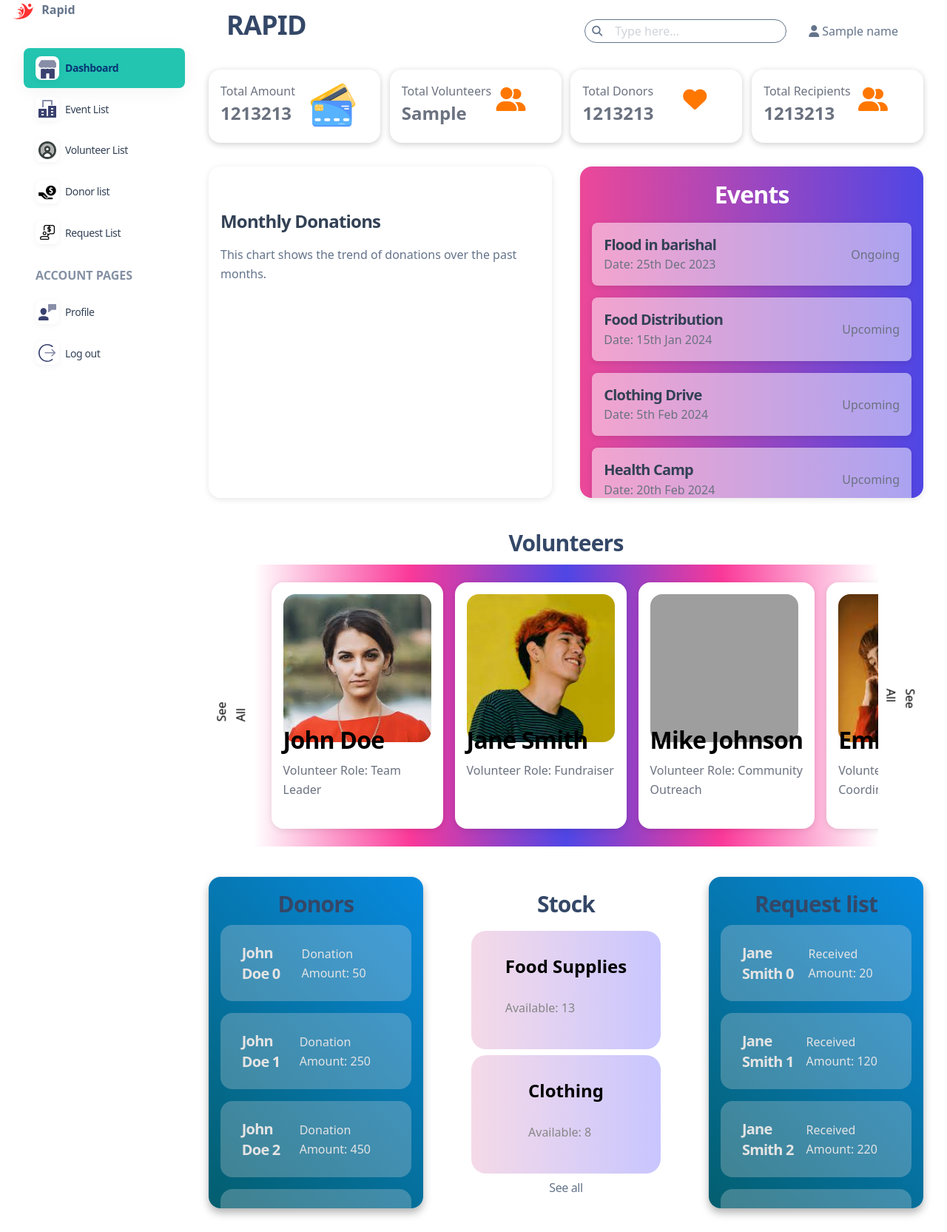
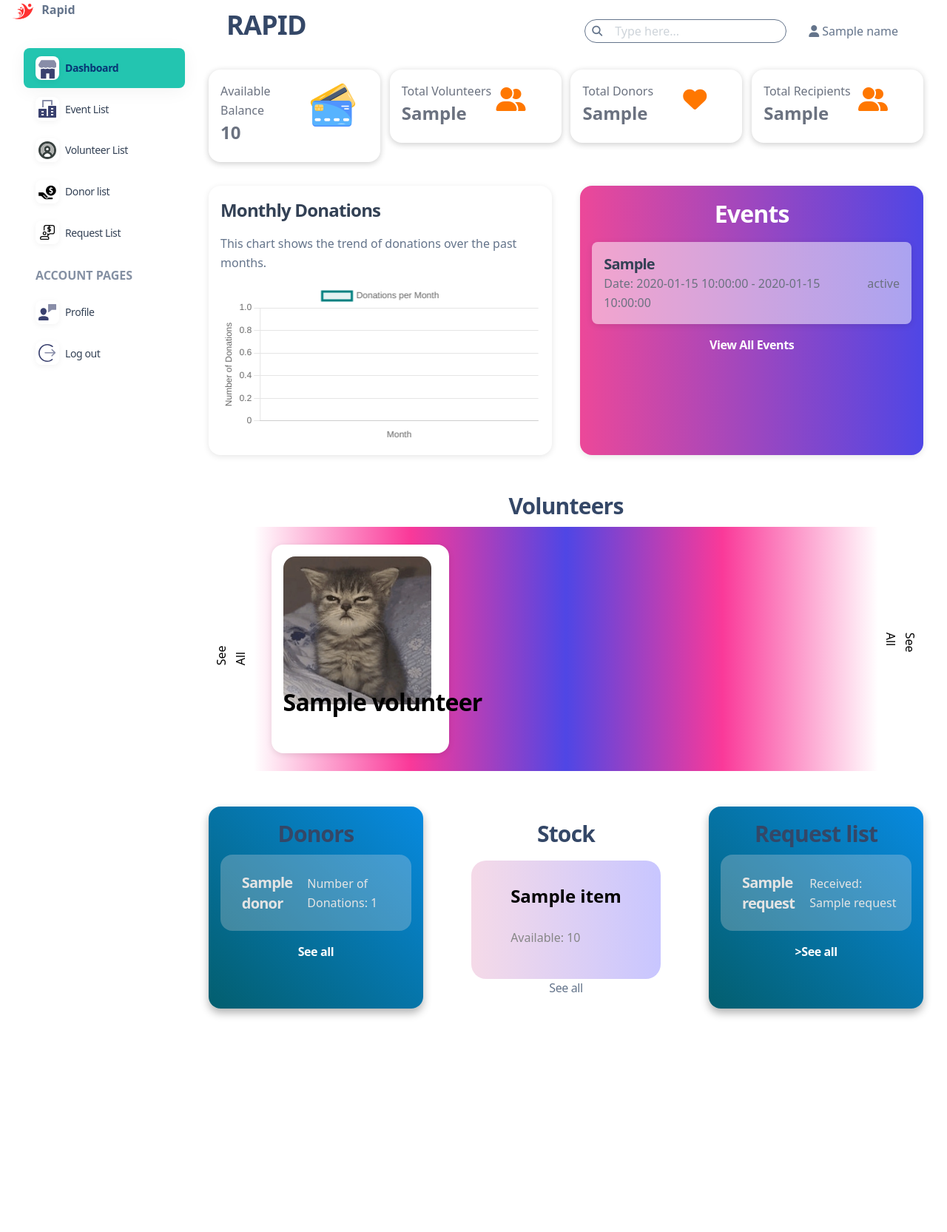
Before and after one commit to fahimratul/DBMS, a Flask app: template rapid/templates/admin/admin_dashboard.html in a window 1280 px wide. Shown: the part 17-1682 px from the top of the page at 74% size. After the commit the page ends 1391 px from the top, so only its background shows below. Run offline with Flask 3, Linux system fonts and the light colour scheme; the template is opened without the code that fills it: most values are stand-ins (such as "Sample title", 1, 10 or a date in 2020); a map, chart or similar area stays blank; some libraries are stand-ins or nearby versions; grey boxes are pictures that could not be loaded.

Commit message:
added all necessary query  for admin dash_board (group by, join, function, pl sql), added graph for monthly donation, fixed volunteer profile pic issue

```diff
--- a/rapid/schema.sql
+++ b/rapid/schema.sql
@@ -46,7 +46,8 @@ CREATE TABLE volunteer (
     join_time DATE NOT NULL,
     user_name VARCHAR(20) NOT NULL UNIQUE,
     password TEXT NOT NULL,
-    nid_birthcert BLOB
+    nid_birthcert BLOB,
+    profile_picture BLOB
 );
 
 CREATE TABLE item (
@@ -97,6 +98,8 @@ CREATE TABLE event (
     event_type_id INT,
     item_id INT,
     donation_receiver_id INT,
+    start_date DATE,
+    end_date DATE,
     status VARCHAR(30) NOT NULL,
     FOREIGN KEY (volunteer_id) REFERENCES volunteer(volunteer_id),
     FOREIGN KEY (event_type_id) REFERENCES event_type(event_type_id),
--- a/rapid/templates/admin/admin_dashboard.html
+++ b/rapid/templates/admin/admin_dashboard.html
@@ -216,8 +216,8 @@
 
       <div class="total-amount-card">
         <div class="total-amount-header">
-          <p>Total Amount</p>
-          <h5> 1213213<!--{{total_amount}}--></h5>
+          <p>Available Balance</p>
+          <h5> {{ admin_data['available_balance'] }}</h5>
         </div>
         <div class="total-amount-icon">
           <img src="{{ url_for('static', filename='images/logo/bank-logo.png') }}" alt="Bank Logo" class="bank-logo" />
@@ -227,7 +227,7 @@
       <div class="total-amount-card">
         <div class="total-amount-header">
           <p>Total Volunteers</p>
-          <h5>{{volunteer_cnt}}</h5>
+          <h5>{{admin_data['volunteer_cnt']}}</h5>
         </div>
         <div class="total-amount-icon">
           <i class="fas fa-user-friends"></i>
@@ -237,7 +237,7 @@
       <div class="total-amount-card">
         <div class="total-amount-header">
           <p>Total Donors</p>
-          <h5> 1213213<!--{{completed_amount}}--></h5>
+          <h5> {{admin_data['donor_cnt']}}</h5>
         </div>
         <div class="total-amount-icon">
           <i class="fas fa-heart"></i>
@@ -247,7 +247,7 @@
       <div class="total-amount-card">
         <div class="total-amount-header">
           <p>Total Recipients</p>
-          <h5> 1213213<!--{{cancelled_amount}}--></h5>
+          <h5> {{ admin_data['recipient_cnt'] }}</h5>
         </div>
         <div class="total-amount-icon">
           <i class="fas fa-user-friends"></i>
@@ -261,38 +261,61 @@
         <h3>Monthly Donations</h3>
         <p>This chart shows the trend of donations over the past months.</p>
         <canvas id="myChart" style="width:100%;max-width:600px"></canvas>
+        <!-- Chart.js: Monthly Donations Line Graph -->
+        <!--
+          This block uses Chart.js to render a line graph of monthly donations.
+          - Data is passed from Flask as admin_data['donations_by_month'] (list of dicts with 'month' and 'donation_count').
+          - The Jinja2 tojson filter serializes the data for JavaScript.
+          - X axis: months (YYYY-MM), Y axis: number of donations per month.
+        -->
+        <script src="https://cdn.jsdelivr.net/npm/chart.js"></script>
+        <script>
+          // Prepare data from Flask backend
+          const donationData = {{ admin_data['donations_by_month'] | tojson }};
+          // Convert 'YYYY-MM' to 'Mon YYYY' for display
+          const monthNames = ['Jan', 'Feb', 'Mar', 'Apr', 'May', 'Jun', 'Jul', 'Aug', 'Sep', 'Oct', 'Nov', 'Dec'];
+          const months = donationData.map(row => {
+            const [year, month] = row.month.split('-');
+            return `${monthNames[parseInt(month, 10) - 1]} ${year}`;
+          });
+          const counts = donationData.map(row => row.donation_count);
+
+          // Render the line chart
+          const ctx = document.getElementById('myChart').getContext('2d');
+          new Chart(ctx, {
+            type: 'line',
+            data: {
+              labels: months,
+              datasets: [{
+                label: 'Donations per Month',
+                data: counts,
+                borderColor: 'teal',
+                backgroundColor: 'rgba(0,128,128,0.1)',
+                fill: true,
+                tension: 0.2
+              }]
+            },
+            options: {
+              scales: {
+                x: { title: { display: true, text: 'Month' } },
+                y: { title: { display: true, text: 'Number of Donations' }, beginAtZero: true }
+              }
+            }
+          });
+        </script>
       </div>
       <div class="event-section">
         <h3>Events</h3>
         <ul class="event-list">
+          {% for event in admin_data['events'] %}
           <li class="event-item">
             <div>
-              <h4>Flood in barishal</h4>
-              <p>Date: 25th Dec 2023</p>
+              <h4>{{ event.event_type }}</h4>
+              <p>Date: {{ event.start_date }}{% if event.end_date %} - {{ event.end_date }}{% endif %}</p>
             </div>
-            <p>Ongoing</p>
+            <p>{{ event.status }}</p>
           </li>
-          <li class="event-item">
-            <div>
-              <h4>Food Distribution</h4>
-              <p>Date: 15th Jan 2024</p>
-            </div>
-            <p>Upcoming</p>
-          </li>
-          <li class="event-item">
-            <div>
-              <h4>Clothing Drive</h4>
-              <p>Date: 5th Feb 2024</p>
-            </div>
-            <p>Upcoming</p>
-          </li>
-          <li class="event-item">
-            <div>
-              <h4>Health Camp</h4>
-              <p>Date: 20th Feb 2024</p>
-            </div>
-            <p>Upcoming</p>
-          </li>
+          {% endfor %}
         </ul>
         <a href="{{ url_for('admin.admin_events') }}" class="btn">View All Events</a>
       </div>
@@ -309,36 +332,16 @@
           </div>
 
           <div class="volunteer-list">
+            {% for volunteer in admin_data['volunteer_profile_pics'] %}
             <div class="volunteer-item">
-              <img src="{{ url_for('static', filename='images/profile_img/profile1.jpeg') }}" alt="Volunteer 1" />
-              <h2>John Doe</h2>
-              <p>Volunteer Role: Team Leader</p>
+                {% if volunteer['image_src'] and volunteer['image_src'].startswith('data:') %}
+                  <img src="{{ volunteer['image_src'] }}" alt="Volunteer {{ volunteer['volunteer_id'] }}" />
+                {% else %}
+                  <img src="{{ url_for('static', filename='images/profile_img/default_profie.jpg') }}" alt="Default Volunteer" />
+                {% endif %}
+              <h2>{{ volunteer['name'] }}</h2>
             </div>
-            <div class="volunteer-item">
-              <img src="{{ url_for('static', filename='images/profile_img/profile2.jpeg') }}" alt="Volunteer 2" />
-              <h2>Jane Smith</h2>
-              <p>Volunteer Role: Fundraiser</p>
-            </div>
-            <div class="volunteer-item">
-              <img src="{{ url_for('static', filename='images/profile_img/profile3.jpeg') }}" alt="Volunteer 3" />
-              <h2>Mike Johnson</h2>
-              <p>Volunteer Role: Community Outreach</p>
-            </div>
-            <div class="volunteer-item">
-              <img src="{{ url_for('static', filename='images/profile_img/profile4.jpeg') }}" alt="Volunteer 4" />
-              <h2>Emily Davis</h2>
-              <p>Volunteer Role: Event Coordinator</p>
-            </div>
-            <div class="volunteer-item">
-              <img src="{{ url_for('static', filename='images/profile_img/profile5.jpeg') }}" alt="Volunteer 5" />
-              <h2>Sarah Brown</h2>
-              <p>Volunteer Role: Social Media Manager</p>
-            </div>
-            <div class="volunteer-item">
-              <img src="{{ url_for('static', filename='images/profile_img/profile6.jpeg') }}" alt="Volunteer 6" />
-              <h2>David Wilson</h2>
-              <p>Volunteer Role: Logistics Coordinator</p>
-            </div>
+            {% endfor %}
           </div>
 
 
@@ -353,26 +356,27 @@
       <div class="recipient-section">
 
         <h3>Donors</h3>
-        {% for i in range(5) %}
-        <div class="recipient-item">
-          <h4>John Doe {{ i }}</h4>
-          <p>Donation Amount: {{i*200+50}}</p>
-        </div>
-        {% endfor %}
-        <a href="{{ url_for('admin.admin_donors') }}">See all</a>
+          <ul class="donor-list">
+          {% for donor in admin_data['top_donors'] %}
+            <li class="recipient-item">
+              <h4>{{ donor.name }}</h4>
+              <p>Number of Donations: {{ donor.donation_count }}</p>
+            </li>
+          {% endfor %}
+          </ul>
+          <a href="{{ url_for('admin.admin_donors') }}">See all</a>
       </div>
 
       <div class="stock-section">
         <h3>Stock</h3>
         <div>
-          {% set stocks = ['Food Supplies', 'Clothing', 'Medical Supplies', 'Books', 'Toys'] %}
-          {% for stock in stocks %}
+          {% for item in admin_data['stock_items'] %}
           <div class="card">
             <div class="card-details">
-              <p class="text-title">{{ stock }}</p>
-              <p class="text-body">Available: {{ stock | length }}</p>
+              <p class="text-title">{{ item['name'] }}</p>
+              <p class="text-body">Available: {{ item['available_quantity'] }}</p>
             </div>
-            <buttonc class="card-button">More Info</button>
+            <buttonc class="card-button">More Info</buttonc>
           </div>
           {% endfor %}
         </div>
@@ -381,10 +385,10 @@
 
       <div class="recipient-section">
         <h3>Request list</h3>
-        {% for i in range(5) %}
+        {% for request in admin_data['requests'] %}
         <div class="recipient-item">
-          <h4>Jane Smith {{ i }}</h4>
-          <p>Received Amount: {{i*100+20}}</p>
+          <h4>{{request['receiver_name']}}</h4>
+          <p>Received: {{request['item_name']}}</p>
         </div>
         {% endfor %}
         <a href="{{ url_for('admin.admin_requests') }}" class="btn">>See all</a>
--- a/rapid/templates/admin/donor_list.html
+++ b/rapid/templates/admin/donor_list.html
@@ -218,6 +218,7 @@
                             <th>Email <span class="icon-arrow">&UpArrow;</span></th>
                             <th>Address <span class="icon-arrow">&UpArrow;</span></th>
                         </tr>
+
                     </thead>
                     <tbody id="donorTableBody">
                     </tbody>
--- a/rapid/templates/admin/stock.html
+++ b/rapid/templates/admin/stock.html
@@ -5,9 +5,9 @@
     <meta charset="UTF-8" />
     <script src="https://kit.fontawesome.com/42d5adcbca.js" crossorigin="anonymous"></script>
     <link href="https://fonts.googleapis.com/css?family=Open+Sans:300,400,600,700" rel="stylesheet" />
-    <link rel="stylesheet" href="{{ url_for('static', filename='CSS/tailwind/soft-ui-dashboard-tailwind.css') }}" />
-    <link rel="stylesheet" href="{{ url_for('static', filename='CSS/admin/admin.css') }}" />
-    <link rel="stylesheet" href="{{ url_for('static', filename='CSS/admin/stock.css') }}" />
+    <link rel="stylesheet" href="{{ url_for('static', filename='css/tailwind/soft-ui-dashboard-tailwind.css') }}" />
+    <link rel="stylesheet" href="{{ url_for('static', filename='css/admin/admin.css') }}" />
+    <link rel="stylesheet" href="{{ url_for('static', filename='css/admin/stock.css') }}" />
 </head>
 
 <body>
```
Also changed, not shown: load_volunteer_pictures.py (added, +76 -0 lines), rapid/TEST.SQL (added, +47 -0 lines), rapid/admin.py (+147 -3 lines), rapid/static/css/admin/admin.css (+12 -10 lines), rapid/static/images/profile_img/default_profie.jpg (added).
